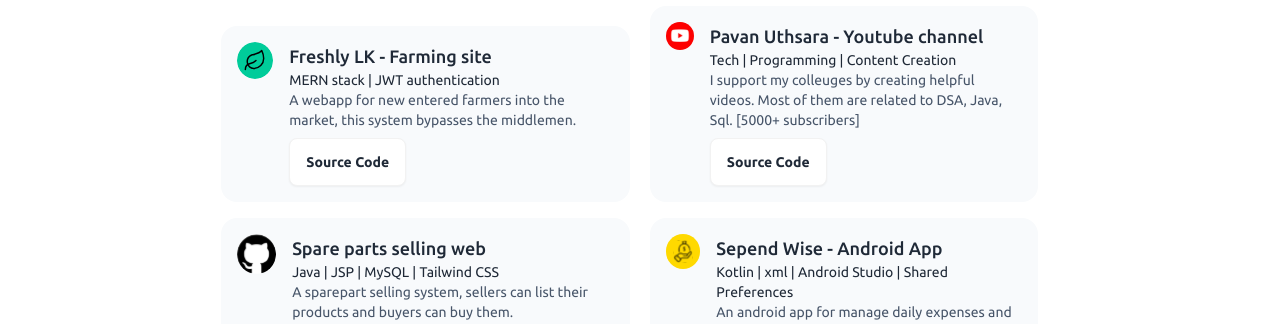
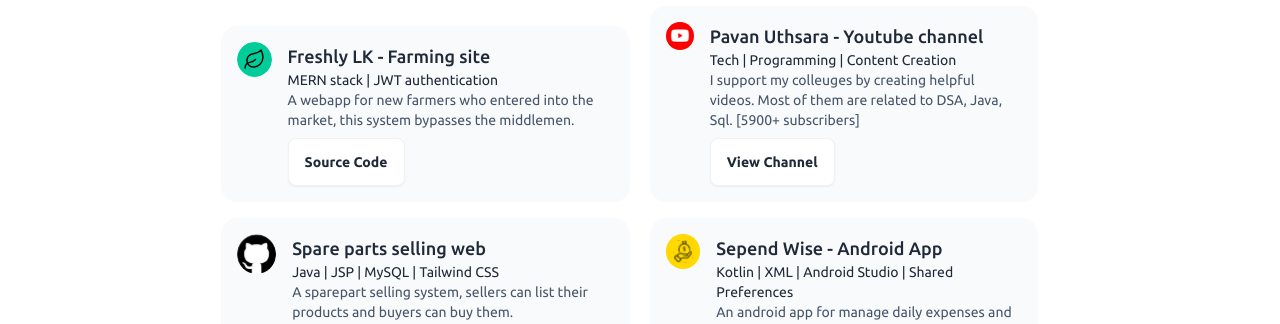
Before and after one commit to pavanuthsara/pavan-uthsara-portfolio, a React (Vite) app: page / in a window 1280 px wide. Shown: the part 526-850 px from the top of the page. Built offline with nearby package versions, Linux system fonts and the light colour scheme.

Commit message:
update card links, hero section linkedin link - project card v1.4

```diff
--- a/src/components/Hero.jsx
+++ b/src/components/Hero.jsx
@@ -23,7 +23,7 @@ const Hero = () => {
           relentless curiosity for emerging technologies and a commitment to
           building meaningful digital experiences.
         </p>
-        <a className="btn btn-ghost mt-4 bg-base-200 shadow-sm">LinkedIn</a>
+        <a className="btn btn-ghost mt-4 bg-base-200 shadow-sm" href="https://www.linkedin.com/in/pavanuthsara/" target="_blank">LinkedIn</a>
       </div>
     </div>
   );
--- a/src/components/ProjectCard.jsx
+++ b/src/components/ProjectCard.jsx
@@ -1,7 +1,7 @@
 import React from "react";
 import { Youtube, Github } from "lucide-react";
 
-const ProjectCard = ({ title, description, image, techstack, source }) => {
+const ProjectCard = ({ title, description, image, techstack, source, source_name="Source Code" }) => {
   return (
     <div className="flex w-2/3 h-auto justify-start mb-4 bg-slate-50 p-4 rounded-2xl">
       <div className="mr-4 ">
@@ -16,7 +16,7 @@ const ProjectCard = ({ title, description, image, techstack, source }) => {
         <p className="font-medium text-lg">{title}</p>
         <p className="text-sm">{techstack}</p>
         <p className="text-sm text-slate-600">{description}</p>
-        <button className="btn bg-base-100 mt-2"><a href={source} target="_blank" >Source Code</a></button>
+        <a href={source} target="_blank" ><button className="btn bg-base-100 mt-2">{source_name}</button></a>
       </div>
     </div>
   );
--- a/src/components/Projects.jsx
+++ b/src/components/Projects.jsx
@@ -13,10 +13,10 @@ const Projects = () => {
             title={"Freshly LK - Farming site"}
             image={"/img/freshly.svg"}
             description={
-              "A webapp for new entered farmers into the market, this system bypasses the middlemen."
+              "A webapp for new farmers who entered into the market, this system bypasses the middlemen."
             }
             techstack={"MERN stack | JWT authentication"}
-            source={"google.com"}
+            source={"https://github.com/pavanuthsara/freshly-project2"}
           />
           <ProjectCard
             title={"Spare parts selling web"}
@@ -25,7 +25,7 @@ const Projects = () => {
               "A sparepart selling system, sellers can list their products and buyers can buy them."
             }
             techstack={"Java | JSP | MySQL | Tailwind CSS"}
-            source={"google.com"}
+            source={"https://github.com/pavanuthsara/SparePartsSellingApp"}
           />
         </div>
         <div className="w-1/2 pr-8">
@@ -33,10 +33,11 @@ const Projects = () => {
             title={"Pavan Uthsara - Youtube channel"}
             image={"/img/youtube_logo_v2.svg"}
             description={
-              "I support my colleuges by creating helpful videos. Most of them are related to DSA, Java, Sql. [5000+ subscribers]"
+              "I support my colleuges by creating helpful videos. Most of them are related to DSA, Java, Sql. [5900+ subscribers]"
             }
             techstack={"Tech | Programming | Content Creation"}
-            source={"google.com"}
+            source={"https://www.youtube.com/pavanuthsara"}
+            source_name="View Channel"
           />
           <ProjectCard
             title={"Sepend Wise - Android App"}
@@ -44,8 +45,8 @@ const Projects = () => {
             description={
               "An android app for manage daily expenses and income. Have backup option for user data."
             }
-            techstack={"Kotlin | xml | Android Studio | Shared Preferences"}
-            source={"google.com"}
+            techstack={"Kotlin | XML | Android Studio | Shared Preferences"}
+            source={"https://github.com/pavanuthsara/Personal_Finance_Tracker_v3"}
           />
         </div>
       </div>
```
Also changed, not shown: 1 other file (tests, documents, lock files or other folders).
